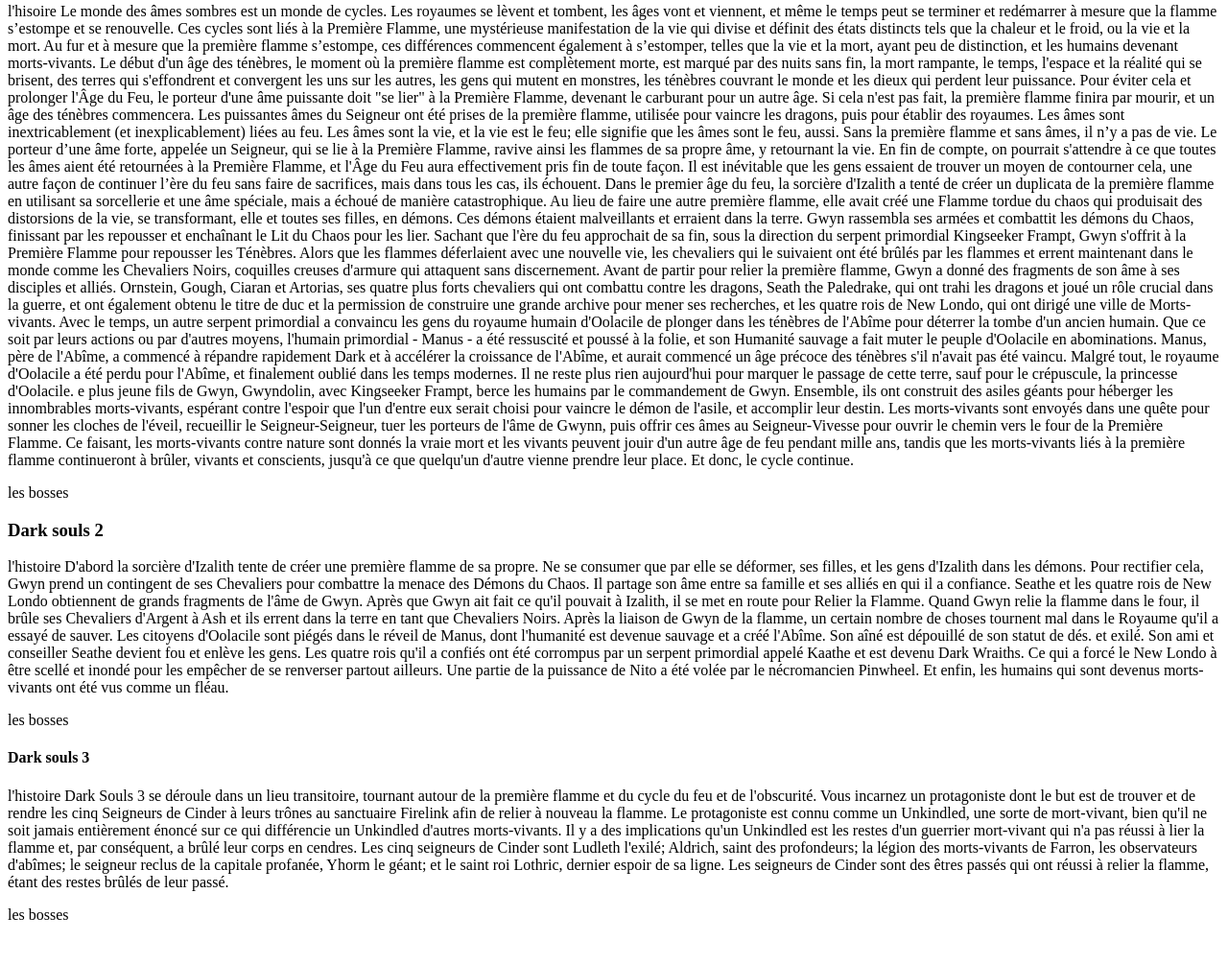
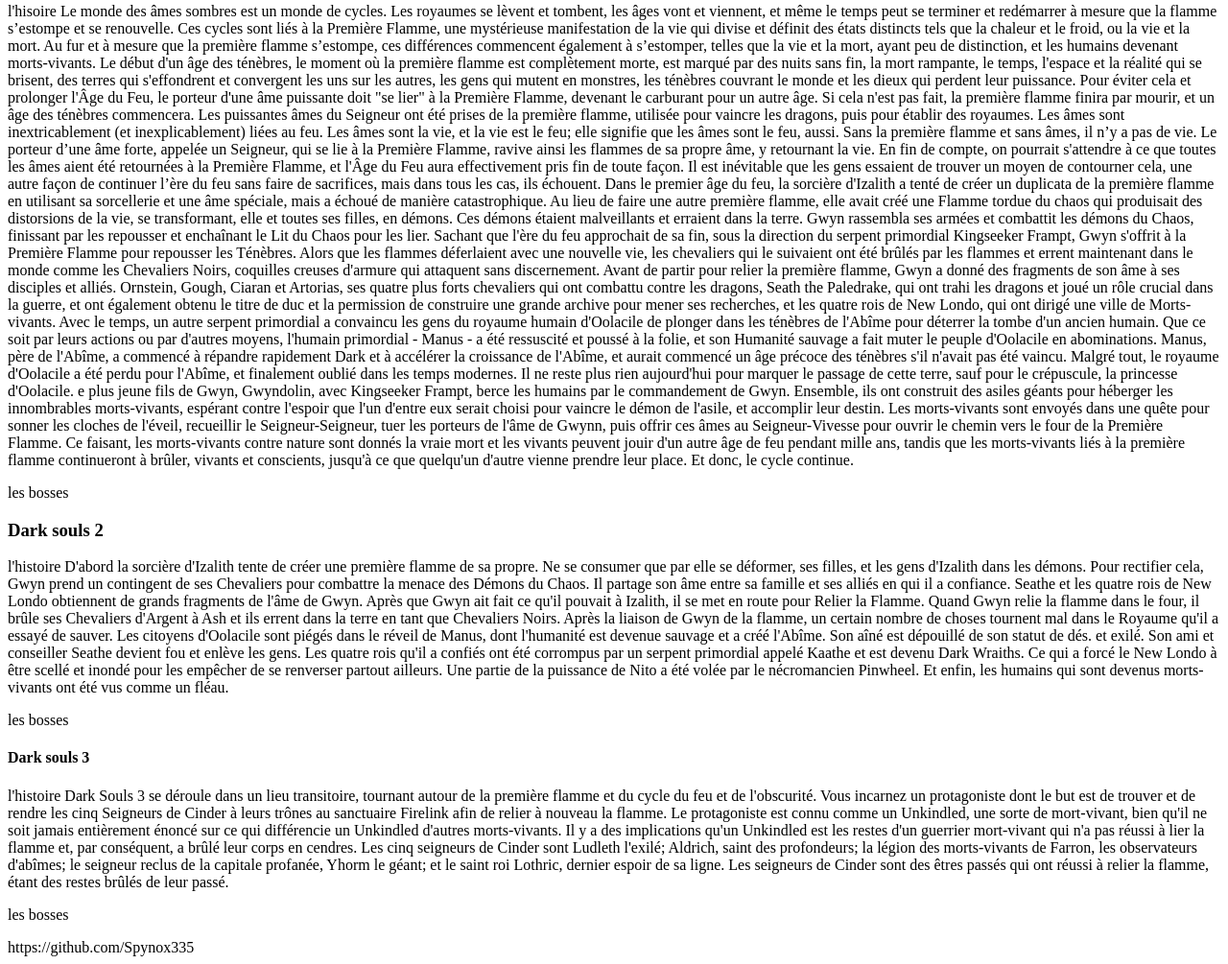
Before and after one commit to Spynox335/Atelier-Cr-e-ton-premier-mini--site-HTML-GitHub-, a plain HTML site: page index.html in a window 1280 px wide. Shown: the part 124-1129 px from the top of the page at 96% size. Before the commit the page ends 1103 px from the top, so only its background shows below. Drawn offline with Linux system fonts and the light colour scheme.

Commit message:
third commit

```diff
--- a/index.html
+++ b/index.html
@@ -65,5 +65,8 @@
             </p>
         </section>
     </main>
+    <footer>
+        https://github.com/Spynox335
+    </footer>
 </body>
 </html>
```
